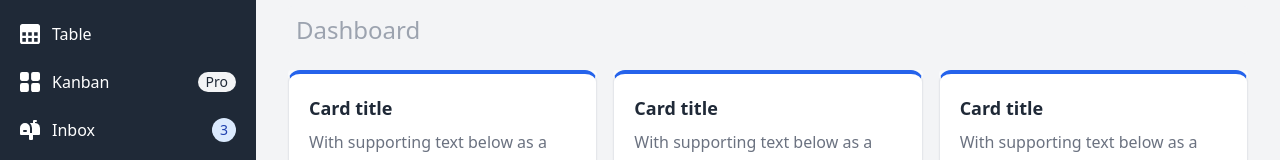
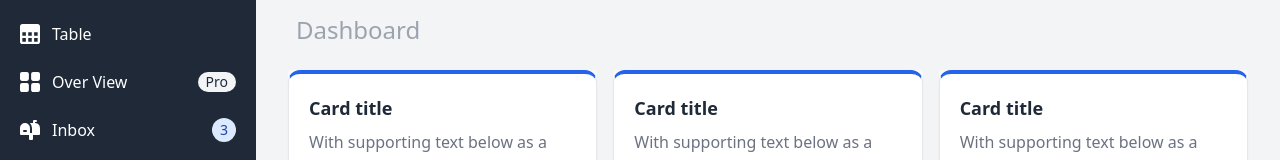
Before and after one commit to yadamoon/Admin-Panel, a React (Vite) app in the folder Dashboard/: page / in a window 1280 px wide. Shown: the part 122-282 px from the top of the page. Built offline with nearby package versions, Linux system fonts and the light colour scheme.

Commit message:
changed name of lists

```diff
--- a/Dashboard/src/components/SideBar/SideBar.jsx
+++ b/Dashboard/src/components/SideBar/SideBar.jsx
@@ -92,7 +92,7 @@ const SideBar = () => {
                 >
                   <path d="M6.143 0H1.857A1.857 1.857 0 0 0 0 1.857v4.286C0 7.169.831 8 1.857 8h4.286A1.857 1.857 0 0 0 8 6.143V1.857A1.857 1.857 0 0 0 6.143 0Zm10 0h-4.286A1.857 1.857 0 0 0 10 1.857v4.286C10 7.169 10.831 8 11.857 8h4.286A1.857 1.857 0 0 0 18 6.143V1.857A1.857 1.857 0 0 0 16.143 0Zm-10 10H1.857A1.857 1.857 0 0 0 0 11.857v4.286C0 17.169.831 18 1.857 18h4.286A1.857 1.857 0 0 0 8 16.143v-4.286A1.857 1.857 0 0 0 6.143 10Zm10 0h-4.286A1.857 1.857 0 0 0 10 11.857v4.286c0 1.026.831 1.857 1.857 1.857h4.286A1.857 1.857 0 0 0 18 16.143v-4.286A1.857 1.857 0 0 0 16.143 10Z" />
                 </svg>
-                <span className="flex-1 ms-3 whitespace-nowrap">Kanban</span>
+                <span className="flex-1 ms-3 whitespace-nowrap">Over View</span>
                 <span className="inline-flex items-center justify-center px-2 ms-3 text-sm font-medium text-gray-800 bg-gray-100 rounded-full dark:bg-gray-700 dark:text-gray-300">
                   Pro
                 </span>
```
